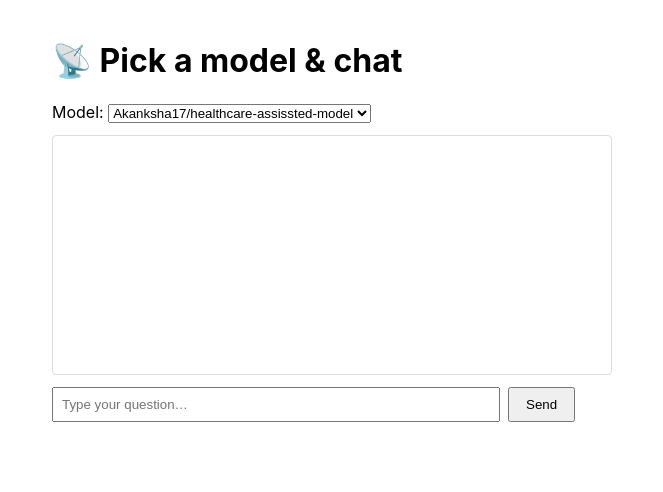
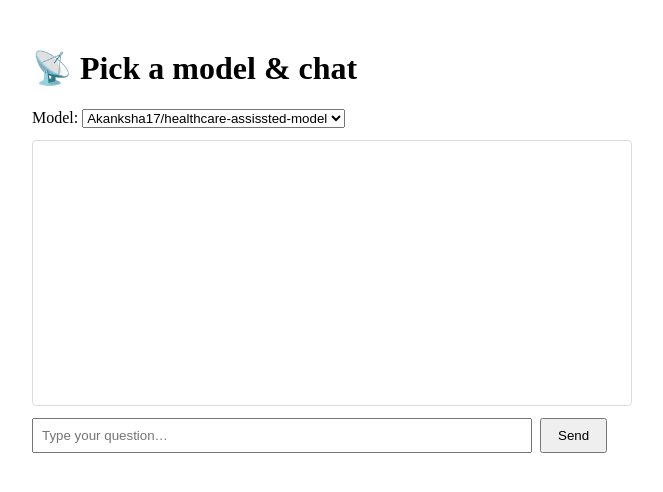
Before and after one commit to akankshapaspu/my-chat-ui, a Next.js app: page / in a window 1280 px wide. Shown: the top 492 px of the page, without its empty margins (308-971 px from the left). Built offline with nearby package versions, Linux system fonts and the light colour scheme.

Commit message:
Update and rename _app.js to _app.jsx

```diff
--- a/pages/_app.js
+++ /dev/null
@@ -1,15 +0,0 @@
-// pages/_app.js
-import "../styles/globals.css";
-import { SessionProvider } from "next-auth/react";
-
-export default function App({ Component, pageProps }) {
-  return (
-    <SessionProvider
-      session={pageProps.session}
-      // optional: keep session fresh
-      refetchInterval={5 * 60}
-    >
-      <Component {...pageProps} />
-    </SessionProvider>
-  );
-}
--- /dev/null
+++ b/pages/_app.jsx
@@ -0,0 +1,4 @@
+// pages/_app.jsx
+export default function App({ Component, pageProps }) {
+  return <Component {...pageProps} />;
+}
```
